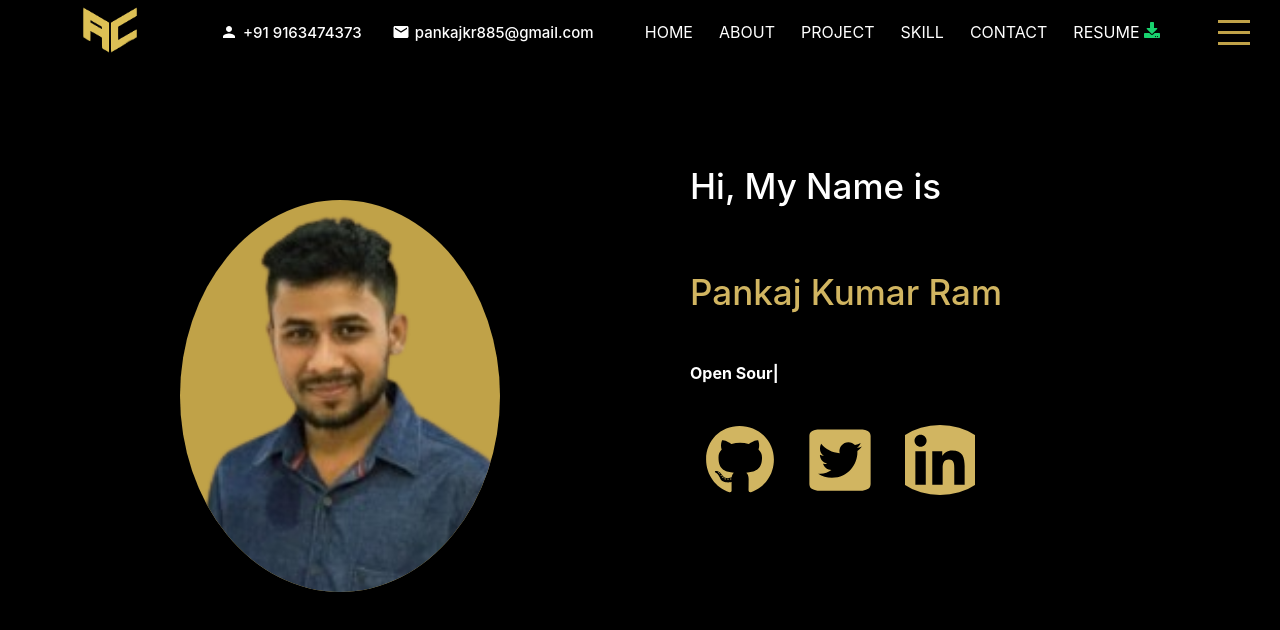
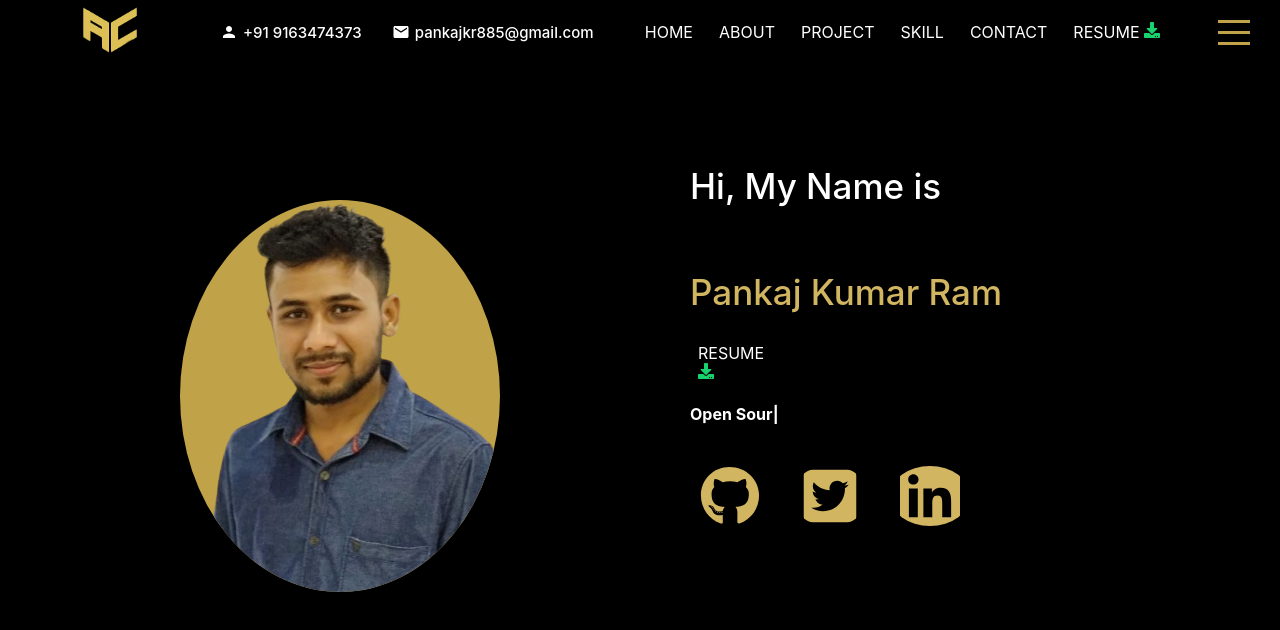
Before and after one commit to Pankaj1947/PortFolio, a React (Create React App) app: page / in a window 1280 px wide. Shown: the top 630 px of the page. Built offline with nearby package versions, Linux system fonts and the light colour scheme.

Commit message:
Made Changes according to IA

```diff
--- a/src/App.jsx
+++ b/src/App.jsx
@@ -18,8 +18,8 @@ function App() {
      <div className="sections">
        <Intro/>
        <About/>
+       <Skill/>
        <Project/>
-       <Skill/>
        <Contact/>
      </div>
     </div>
--- a/src/App.scss
+++ b/src/App.scss
@@ -4,7 +4,7 @@
   .sections{
       width: 100%;
       height: calc(100vh - 70px);
-      background-color: lightsalmon;
+      background-color: white;
       position: relative;
       top: 70px;
       // scroll-behavior: smooth;
--- a/src/components/About/About.jsx
+++ b/src/components/About/About.jsx
@@ -13,11 +13,15 @@ const About = () => {
                 </div>
                 <div className="aboutRight">
                     <h1>I'm Pankaj, a <span style={{ color: "#18d26e" }}>Full Stack Web Developer</span></h1>
-                    <p>A passionate Developer, with strong administrative and communication skills, good attention to detail and with the ability to write efficient code using MERN Stack.</p>
+                    <p>Right from a young age, I was very interested in information, technology and computer science, So this passion led me to take my degree in Science, After that, I studied the English Language at Ramakrishna Mission School of Languages.</p>
 
-                    <p>I have been developing Web Apps for over 6 months now. Well versed in coding using Javascript and its frameworks.</p>
+                    <p>And I then took up a job in Teleperformance PVT LTD as customer support. I worked there for a period of three years but I didn't find the job satisfaction that one needed to love to work, so I started to look for a different career option.</p>
 
-                    <p>As I grow and flourish as a Developer, one thing which keeps me going is my inquisitiveness for discovering new things every day.</p>
+                    <p>But I didn't had any proper guidance and knowledge at that time so After leaving my job, I started preparing myself for competitive exams and I am proud to say that I had cleared the SSC CGL tier-1 examination and SSC CHSL Tier-1 & Tier-2 examination, And Tier-3 was typing test. But my luck didn't favour me and I got my finger fractured and I missed the exam.</p>
+                    <p>And during my recovery period, I come to know about Masai Coding School through a friend. And I realized that this is the perfect platform for me to build my career. So I joined Masai School in Dec 2021.</p>
+                    <p>I completed my Full Stack Web Development in July 2022. And today I have the required Tech Skills for one to be a Full Stack Web Developer. I can code one page applications using front-end knowledge of React JS, Redux, TypeScript, HTML, CSS, and JavaScript and back-end using MongoDB, Express and node js.</p>
+                    <p>I am very good at problem-solving. I am creative, observant, multitasking and a very good team player. I am also very good at time management.</p>
+                    <p>And I am looking for a job opportunity in a technology-driven organization that could help me to showcase my technical skills to the best of my ability and that would also help me to enhance my career and my technical knowledge.</p>
                 </div>
             </div>
         </div>
--- a/src/components/About/about.scss
+++ b/src/components/About/about.scss
@@ -1,6 +1,7 @@
 .about{
     width: 90%;
     background-color: white;
+    margin-bottom: 280px;
 
     h1{
         text-align: center;
--- a/src/components/intro/Intro.jsx
+++ b/src/components/intro/Intro.jsx
@@ -3,7 +3,7 @@ import { init } from "ityped";
 import { useEffect, useRef } from "react";
 import { GrLinkedin } from "react-icons/gr";
 import { FaTwitterSquare } from "react-icons/fa";
-import { FaGithub } from "react-icons/fa";
+import { FaGithub, FaDownload } from "react-icons/fa";
 import Aos from "aos";
 import "aos/dist/aos.css"
 
@@ -11,14 +11,14 @@ export default function Intro() {
   const textRef = useRef();
 
   useEffect(() => {
-    Aos.init({ duration: 1200});
+    Aos.init({ duration: 1200 });
   })
 
   useEffect(() => {
     init(textRef.current, {
       showCursor: true,
       backDelay: 1500,
-      backSpeed:60,
+      backSpeed: 60,
       strings: ["Web Developer", "Open Source Contributor"],
     });
   }, []);
@@ -27,7 +27,7 @@ export default function Intro() {
     <div className="intro" id="intro">
       <div className="left">
         <div className="imgContainer" data-aos="fade-right">
-          <img src="PankajPicNoBackground.png" alt=""/>
+          <img src="PankajHD.png" alt="" />
         </div>
       </div>
       <div className="right">
@@ -35,14 +35,23 @@ export default function Intro() {
           <h3 data-aos="fade-down">Hi, My Name is </h3>
           {/* <img src="wave.gif" height="70px" width="90px"/> */}
           <h2>Pankaj Kumar Ram</h2>
+          <div className="itemContainer1" id="lastDiv">
+            <a
+              href="https://drive.google.com/file/d/1Ed7TwNdQDZkHinzRt-qSN75kA0x3F047/view?usp=sharing"
+              target="blank"
+              id="last"
+            >
+              RESUME <FaDownload className="icon1" />
+            </a>
+          </div>
           <h4>
-             <span ref={textRef}></span>
+            <span ref={textRef}></span>
           </h4>
           <br />
           <div className="contact" data-aos="fade-up">
-            <a href="https://github.com/Pankaj1947" target="blank"><FaGithub className="icon"/></a>
-            <a href="https://twitter.com/pankajram11" target="blank"><FaTwitterSquare className="icon"/></a>
-            <a href="https://www.linkedin.com/in/pankaj-kumar-ram-639437190/" target="blank"><GrLinkedin className="icon"/></a>
+            <a href="https://github.com/Pankaj1947" target="blank"><FaGithub className="icon" /></a>
+            <a href="https://twitter.com/pankajram11" target="blank"><FaTwitterSquare className="icon" /></a>
+            <a href="https://www.linkedin.com/in/pankaj-kumar-ram-639437190/" target="blank"><GrLinkedin className="icon" /></a>
           </div>
         </div>
       </div>
--- a/src/components/intro/intro.scss
+++ b/src/components/intro/intro.scss
@@ -75,6 +75,7 @@
         width: 80%;
         display: flex;
         justify-content:left;
+        gap: 20px;
 
         @media (max-width: 820px){
           flex-direction: row;
@@ -84,8 +85,8 @@
         a{
           .icon{
            color: #d1b561;
-           width: 100px;
-           height: 70px;
+           width: 80px;
+           height: 60px;
            border-radius: 50%;
           //  margin-left: -20px;
 
@@ -114,6 +115,56 @@
           font-size: 30px;
         }
       }
+            .itemContainer1 {
+              display: flex;
+              width: 120px;
+              padding: 8px;
+              height: 25px;
+              border-radius: 10px;
+              align-items: center;
+              margin-right: 10px;
+              color: white;
+
+              @media (max-width: 760px) {
+                display: none;
+              }
+
+              .icon1 {
+                margin-left: 10;
+                color: #18d26e;
+
+                @media (max-width: 480px) {
+                  display: none;
+                }
+              }
+
+              #last {
+                margin-right: 40px;
+
+                @media (max-width: 644px) {
+                  margin-right: 0px;
+                }
+              }
+
+              a {
+                color: white;
+                text-decoration: none;
+
+              }
+
+              @media (max-width: 1000px) {
+                margin-right: 1px;
+                margin-top: 10px;
+              }
+
+              @media (max-width: 644px) {
+                font-size: 11px;
+              }
+            }
+
+            .itemContainer1:hover {
+              background-color: rgb(95, 126, 209);
+            }
       h3 {
         font-size: 35px;
         font-weight: 500;
--- a/src/components/menu/Menu.jsx
+++ b/src/components/menu/Menu.jsx
@@ -2,22 +2,21 @@ import "./menu.scss";
 
 export default function Menu({ menuOpen, setMenuOpen }) {
   return (
-    <div className={"menu "+ (menuOpen && "active")}>
+    <div className={"menu " + (menuOpen && "active")}>
       <ul>
-        <li onClick={()=>setMenuOpen(false)}>
+        <li onClick={() => setMenuOpen(false)}>
           <a href="#intro">Home</a>
         </li>
-        <li onClick={()=>setMenuOpen(false)}>
+        <li onClick={() => setMenuOpen(false)}>
           <a href="#about">About</a>
         </li>
-
-        <li onClick={()=>setMenuOpen(false)}>
+        <li onClick={() => setMenuOpen(false)}>
+          <a href="#skill">Skills</a>
+        </li>
+        <li onClick={() => setMenuOpen(false)}>
           <a href="#Project">Projects</a>
         </li>
-        <li onClick={()=>setMenuOpen(false)}>
-          <a href="#skill">Skills</a>
-        </li>
-        <li onClick={()=>setMenuOpen(false)}>
+        <li onClick={() => setMenuOpen(false)}>
           <a href="#contact">Contact Me</a>
         </li>
       </ul>
```
Also changed, not shown: public/PankajHD.png (added).
